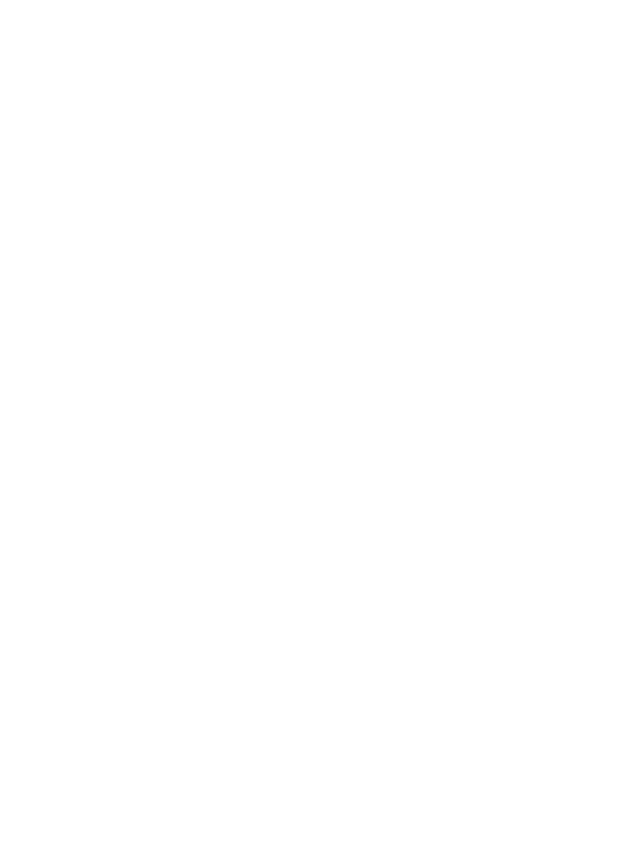
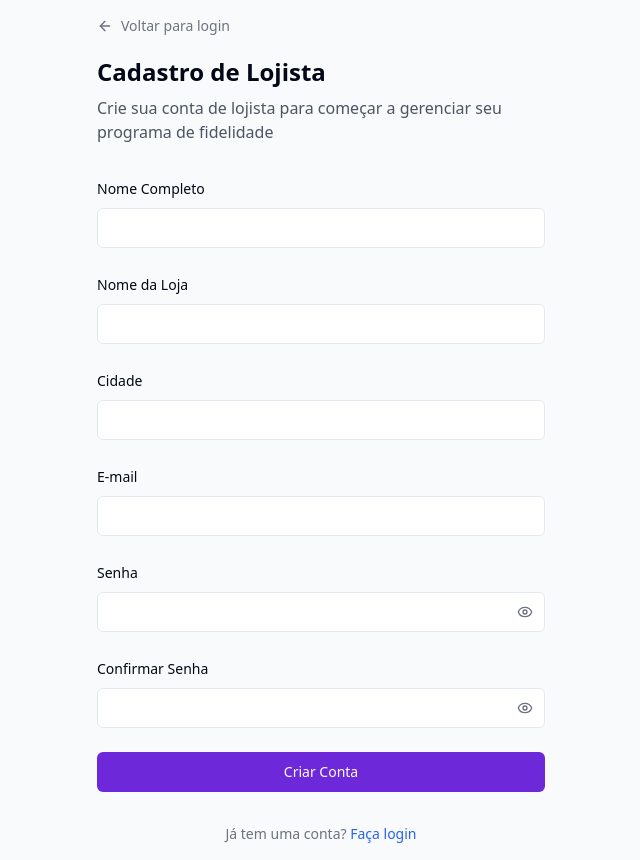
Before and after one commit to markuskudo/pontos-unificados-app, a React (Vite) app: page /merchant/register in a window 1280 px wide. Before the commit this address had no page. Shown: the whole page, without its empty margins (319-959 px from the left). Before the commit the page ends 800 px from the top, so only its background shows below. Built offline with nearby package versions, Linux system fonts and the light colour scheme.

Commit message:
Create merchant registration page
Implement a specific registration page for merchants at the path merchant/register.
[skip gpt_engineer]

```diff
--- a/src/App.tsx
+++ b/src/App.tsx
@@ -14,6 +14,7 @@ import AdminUsers from "./pages/AdminUsers";
 import AdminReports from "./pages/AdminReports";
 import NewProduct from "./pages/NewProduct";
 import MerchantLogin from "./pages/MerchantLogin";
+import MerchantRegister from "./pages/MerchantRegister";
 
 const queryClient = new QueryClient();
 
@@ -28,6 +29,7 @@ const App = () => (
           <Route path="/customer" element={<CustomerDashboard />} />
           <Route path="/customer/settings" element={<CustomerSettings />} />
           <Route path="/merchant/login" element={<MerchantLogin />} />
+          <Route path="/merchant/register" element={<MerchantRegister />} />
           <Route path="/merchant" element={<MerchantDashboard />} />
           <Route path="/merchant/settings" element={<StoreSettings />} />
           <Route path="/store" element={<VirtualStore />} />
--- /dev/null
+++ b/src/pages/MerchantRegister.tsx
@@ -0,0 +1,39 @@
+import { MerchantRegisterForm } from "@/components/auth/MerchantRegisterForm";
+import { Link } from "react-router-dom";
+import { ArrowLeft } from "lucide-react";
+
+const MerchantRegister = () => {
+  return (
+    <div className="min-h-screen bg-gray-50 flex flex-col items-center justify-center p-4">
+      <div className="w-full max-w-md space-y-8">
+        <div className="space-y-4">
+          <Link
+            to="/merchant/login"
+            className="inline-flex items-center text-sm text-gray-500 hover:text-gray-700"
+          >
+            <ArrowLeft className="w-4 h-4 mr-2" />
+            Voltar para login
+          </Link>
+
+          <div>
+            <h1 className="text-2xl font-bold">Cadastro de Lojista</h1>
+            <p className="text-gray-600 mt-2">
+              Crie sua conta de lojista para começar a gerenciar seu programa de fidelidade
+            </p>
+          </div>
+        </div>
+
+        <MerchantRegisterForm />
+
+        <p className="text-center text-sm text-gray-500">
+          Já tem uma conta?{" "}
+          <Link to="/merchant/login" className="text-blue-600 hover:underline">
+            Faça login
+          </Link>
+        </p>
+      </div>
+    </div>
+  );
+};
+
+export default MerchantRegister;
```
